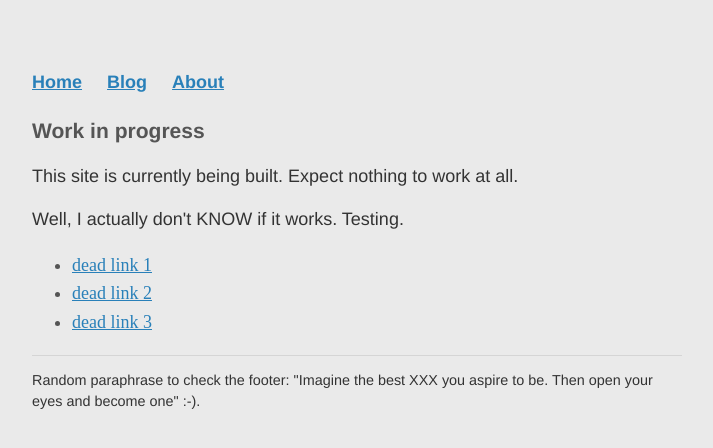
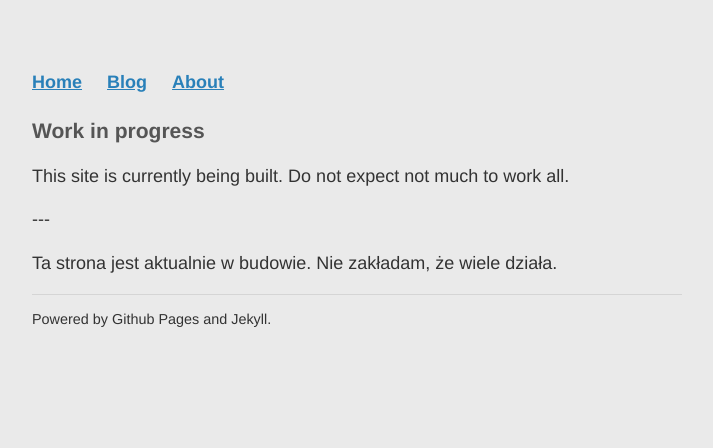
Before and after one commit to ljzolw/ljzolw.github.io, a Jekyll site: the page built from index.html, in a window 1280 px wide. Shown: the top 448 px of the page, without its empty margins (283-996 px from the left). Built offline with Jekyll 4.4.1, drawn with Linux system fonts in a browser that asks for light colours.

```diff
--- a/_layouts/default.html
+++ b/_layouts/default.html
@@ -20,6 +20,6 @@
 			</div><!-- /.container -->
         </body>
         <footer>
-        	<p>Random paraphrase to check the footer: "Imagine the best XXX you aspire to be. Then open your eyes and become one" :-).</p>
+        	<p>Powered by Github Pages and Jekyll.</p>
 		</footer>
     </html>
--- a/index.html
+++ b/index.html
@@ -6,12 +6,8 @@ title: ljzolw's little workshop
 <div class="container">
     <div class="blurb">
         <h3>Work in progress</h3>
-        <p>This site is currently being built. Expect nothing to work at all.</p>
-        <p>Well, I actually don't KNOW if it works. Testing.</p>
-        <ul>
-            <li><a href="dead_link_1">dead link 1</a></li>
-            <li><a href="dead_link_2">dead link 2</a></li>
-            <li><a href="dead_link_3">dead link 3</a></li>
-        </ul>
+        <p>This site is currently being built. Do not expect not much to work all.</p>
+        <p>---</p>
+        <p>Ta strona jest aktualnie w budowie. Nie zakładam, że wiele działa.</p>
     </div><!-- /.blurb -->
 </div><!-- /.container -->
```
Also changed, not shown: _posts/2016-12-04-rdtool-1.md (+2 -2 lines), blog/index.html (+3 -4 lines).
